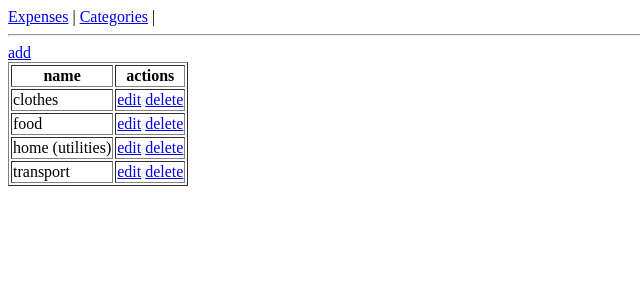
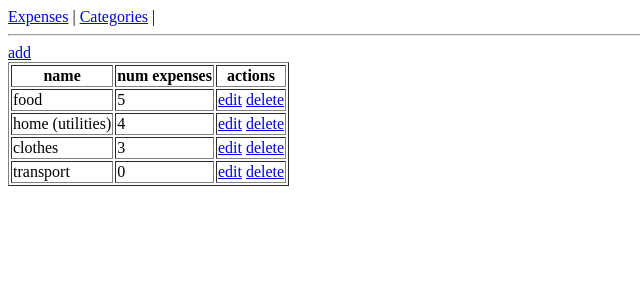
Before and after one commit to UserMarekDrag/ExpenseApp, a Django app: page /expenses/category/list/ in a window 1280 px wide. Shown: the top 300 px of the page, without its empty margins (0-640 px from the left). Run offline with Django 4.2, Linux system fonts and the light colour scheme; data comes from the database, SQL or seed files in the repository.

Commit message:
Added number of expenses per category row in category list
In the 'get_queryset' method of the view class, added an annotation to the queryset using the Django 'Count' function to calculate the count of related 'expense' objects. This provides additional information about the number of expenses associated with each object in the queryset.

```diff
--- a/expenses/templates/expenses/category_list.html
+++ b/expenses/templates/expenses/category_list.html
@@ -7,6 +7,7 @@
 	<thead>
 		<tr>
 			<th>name</th>
+			<th>num expenses</th>
 			<th>actions</th>
 		</tr>
 	</thead>
@@ -14,7 +15,10 @@
 		{% for obj in object_list %}
 		<tr>
 			<td>
-				{{obj.name}}
+				{{ obj.name }}
+			</td>
+			<td>
+				{{ obj.num_expenses }}
 			</td>
 			<td>
 				<a href="{% url 'expenses:category-edit' obj.id %}">edit</a>
--- a/expenses/views.py
+++ b/expenses/views.py
@@ -8,6 +8,7 @@ from django.core.paginator import Paginator, PageNotAnInteger, EmptyPage
 from django.core.paginator import Page
 from django.db.models import Sum
 from django.db.models.functions import TruncMonth, TruncYear
+from django.db.models import Count
 
 
 class ExpenseListView(ListView):
@@ -93,3 +94,11 @@ class ExpenseListView(ListView):
 class CategoryListView(ListView):
     model = Category
     paginate_by = 5
+
+    def get_queryset(self):
+        queryset = super().get_queryset()
+
+        # Annotate the queryset with the count of related 'expense' objects
+        queryset = queryset.annotate(num_expenses=Count('expense'))
+
+        return queryset
```
